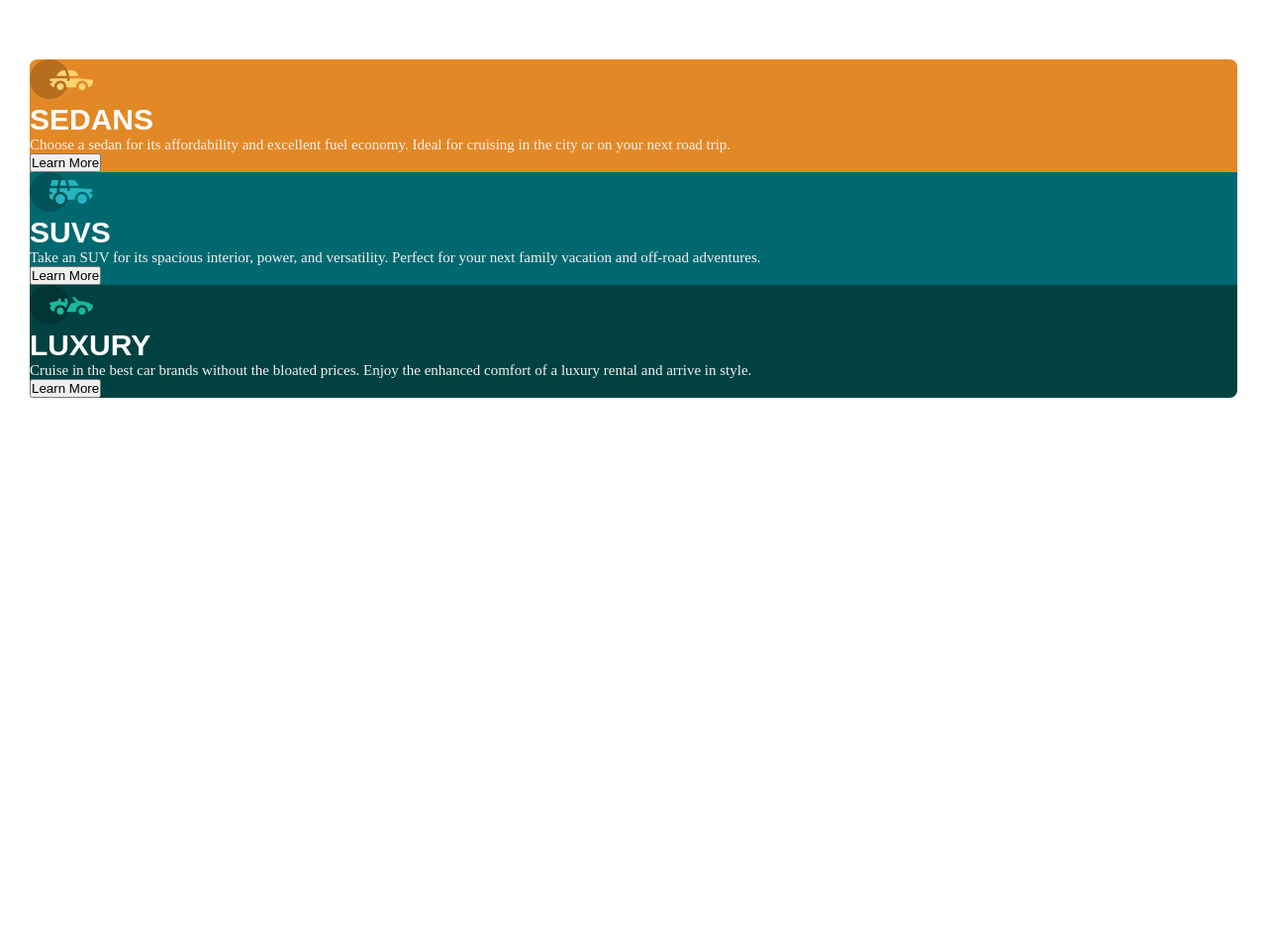
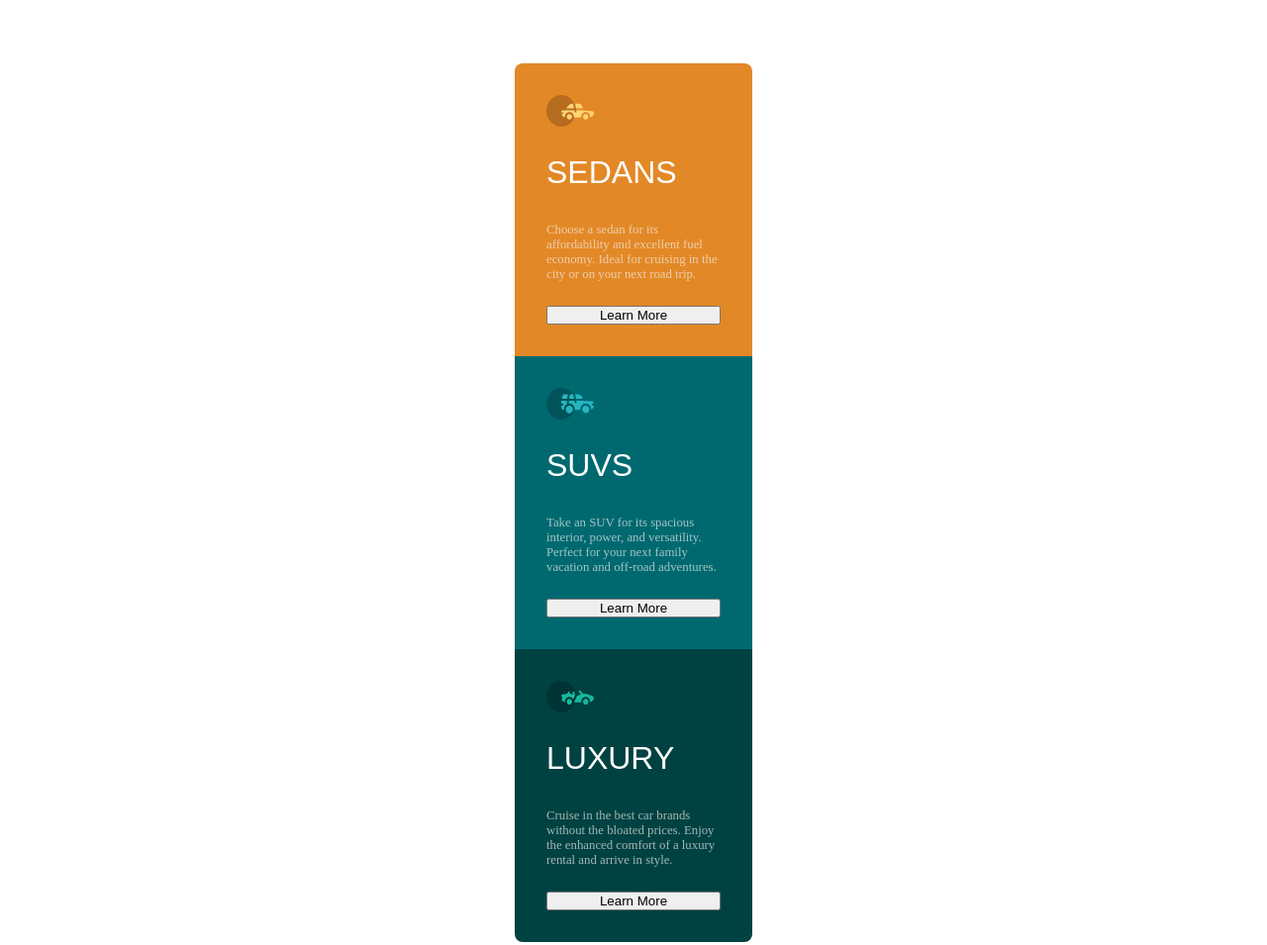
Before and after one commit to feliperossibr/3-column-preview-card, a plain HTML site: page index.html in a window 1280 px wide. Shown: the whole page at 99% size. Before the commit the page ends 800 px from the top, so only its background shows below. Drawn offline with Linux system fonts and the light colour scheme; a web font is replaced by a local one.

Commit message:
começando cards

```diff
--- a/index.html
+++ b/index.html
@@ -13,8 +13,8 @@
 </head>
 <body>
   <main>
-    <div class="cards-wrapper">
-      <div class="card-sedans">
+    <div class="cards-wrapper grid">
+      <div class="card-sedans padding flex flex-column">
         <span class="icon-card" id="icon-sedans">
           <img src="images/icons/icon-sedans.svg" alt="">
         </span>
@@ -28,7 +28,7 @@
         </button>
       </div>
 
-      <div class="card-suvs">
+      <div class="card-suvs padding flex flex-column">
         <span class="icon-card" id="icon-suvs">
           <img src="images/icons/icon-suvs.svg">
         </span>
@@ -42,7 +42,7 @@
         </button>
       </div>
 
-      <div class="card-luxury">
+      <div class="card-luxury padding flex flex-column">
         <span class="icon-card" id="icon-luxury">
           <img src="images/icons/icon-luxury.svg">
         </span>
--- a/styles/global.css
+++ b/styles/global.css
@@ -10,30 +10,45 @@
   --very-dark-cyan: #004241;
 
   --white: #ffffff;
-  --light-gray: #f2f2f2;
+  --light-gray: #f2f2f2ab;
 
   --ff-paragraph: "Lexend Deca", sans-serif;
   --ff-title: "Big Shoulders", sans-serif;
 }
 
 body, html {
-  font-size: 15px;
   padding: 2rem 1rem;
+  display: grid;
+  align-items: center;
+  justify-content: center;
+}
+
+span {
+  margin-bottom: 1.5rem;
+
+  & > img {
+    width: 3rem;
+    height: 2rem;
+  }
 }
 
 h1 {
   color: var(--white);
-  font: 700 2rem var(--ff-title);
+  font: 500 2rem var(--ff-title);
   text-transform: uppercase;
+
+  margin-bottom: 2rem;
 }
 
 p {
   color: var(--light-gray);
+  font-size: .8rem;
+
+  margin-bottom: 1.5rem;
 }
 
 .cards-wrapper{
-  display: grid;
-
+  width: 15rem;
 
   & > .card-sedans {
     background-color: var(--bright-orange);
@@ -53,3 +68,19 @@ p {
     border-bottom-right-radius: .5rem;
   }
 }
+
+.padding {
+  padding: 2rem;
+}
+
+.flex {
+  display: flex;
+}
+
+.grid {
+  display: grid;
+}
+
+.flex-column {
+  flex-direction: column;
+}
```
